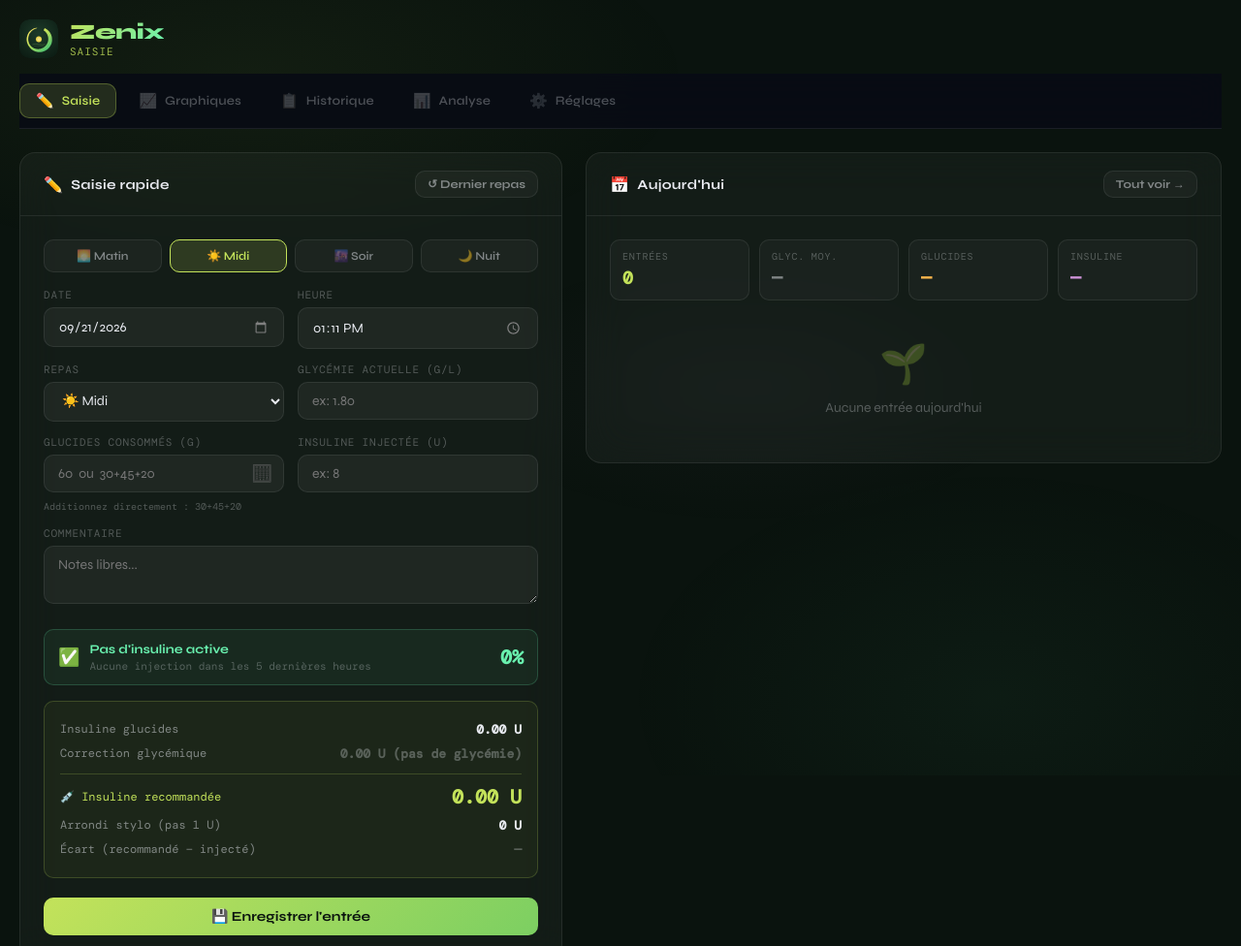
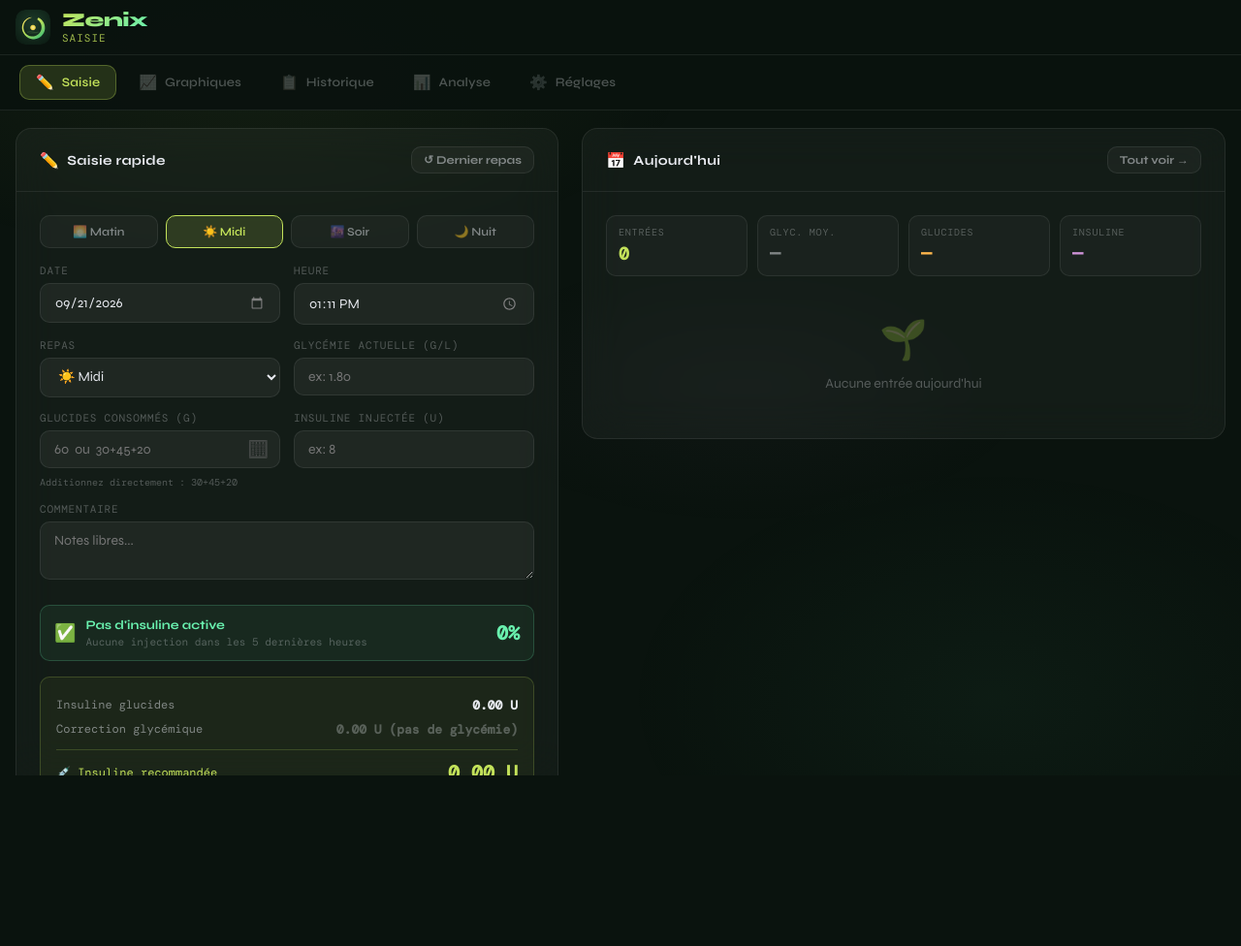
Before and after one commit to BanjoQ/ZENIX, a plain HTML site: page index.html in a window 1280 px wide. Shown: the top 976 px of the page at 97% size. After the commit the page ends 800 px from the top, so only its background shows below. Drawn offline with nearby package versions, Linux system fonts and the light colour scheme; a web font is replaced by a local one.

Commit message:
Add files via upload

```diff
--- a/index.html
+++ b/index.html
@@ -39,14 +39,32 @@
 
   * { box-sizing: border-box; margin: 0; padding: 0; }
 
+  /* Structure d'appli : en-tête et navigation fixes, seule la zone centrale défile.
+     Évite les barres qui « bougent » sur iPhone (clavier, rebond, zoom). */
+  html { height: 100%; background: var(--bg); overscroll-behavior: none; -webkit-text-size-adjust: 100%; text-size-adjust: 100%; }
   body {
     font-family: 'Syne', sans-serif;
     background: var(--bg);
     color: var(--text);
-    min-height: 100vh;
-    overflow-x: hidden;
-    padding-bottom: calc(76px + env(safe-area-inset-bottom));
-  }
+    height: 100%;
+    height: 100dvh;
+    width: 100%;
+    display: flex; flex-direction: column;
+    overflow: hidden;
+    overscroll-behavior: none;
+  }
+  .app-scroll {
+    flex: 1 1 auto; min-height: 0; position: relative; z-index: 1;
+    overflow-y: auto; overflow-x: hidden; -webkit-overflow-scrolling: touch; overscroll-behavior-y: contain;
+  }
+  .appbar {
+    flex: none; position: relative; z-index: 20;
+    padding: calc(10px + env(safe-area-inset-top)) max(16px, env(safe-area-inset-right)) 10px max(16px, env(safe-area-inset-left));
+    background: rgba(10,19,14,0.94); border-bottom: 1px solid var(--border);
+  }
+  .appbar-inner { max-width: 1400px; margin: 0 auto; }
+  .appbar .logo-icon, .appbar .logo-icon img { width: 36px !important; height: 36px !important; }
+  .appbar .logo h1 { font-size: 20px; line-height: 1.1; }
 
   body::before {
     content: '';
@@ -60,10 +78,12 @@
     z-index: 0;
   }
 
-  .container { max-width: 1400px; margin: 0 auto; padding: 0 20px; position: relative; z-index: 1; }
+  .container {
+    max-width: 1400px; margin: 0 auto; position: relative;
+    padding: 18px max(16px, env(safe-area-inset-right)) 0 max(16px, env(safe-area-inset-left));
+  }
 
   /* ---- HEADER ---- */
-  header { padding: calc(20px + env(safe-area-inset-top)) 0 16px; }
   .header-top .logo .version { text-transform: uppercase; letter-spacing: 1px; color: var(--accent); opacity: 0.8; }
   .header-top { display: flex; align-items: center; justify-content: space-between; flex-wrap: wrap; gap: 16px; }
   .logo { display: flex; align-items: center; gap: 12px; }
@@ -221,11 +241,10 @@
   }
   /* ---- NAVIGATION / PAGES ---- */
   .nav {
-    position: fixed; left: 0; right: 0; bottom: 0; z-index: 60;
+    flex: none; order: 3; position: relative; z-index: 20;
     display: grid; grid-template-columns: repeat(5, 1fr);
-    background: rgba(8,12,20,0.96); border-top: 1px solid var(--border);
-    backdrop-filter: blur(20px); -webkit-backdrop-filter: blur(20px);
-    padding: 6px 4px calc(6px + env(safe-area-inset-bottom));
+    background: #0c1811; border-top: 1px solid var(--border);
+    padding: 6px max(4px, env(safe-area-inset-right)) calc(6px + env(safe-area-inset-bottom)) max(4px, env(safe-area-inset-left));
   }
   .nav-btn {
     background: none; border: none; cursor: pointer; color: var(--text-muted);
@@ -257,9 +276,9 @@
 
   @media (min-width: 900px) {
     .nav {
-      position: sticky; top: 0; bottom: auto; left: auto; right: auto;
-      display: flex; gap: 6px; padding: 10px 0; margin-bottom: 24px;
-      border-top: none; border-bottom: 1px solid var(--border); background: rgba(8,12,20,0.9);
+      order: 0; display: flex; gap: 6px;
+      padding: 10px max(20px, calc((100% - 1400px) / 2 + 20px));
+      border-top: none; border-bottom: 1px solid var(--border); background: rgba(10,19,14,0.94);
     }
     .nav-btn { flex-direction: row; gap: 8px; padding: 9px 16px; border: 1px solid transparent; }
     .nav-btn:hover { color: var(--text); background: var(--surface); }
@@ -362,10 +381,9 @@
 
   .badge-row { display: flex; align-items: center; justify-content: space-between; flex-wrap: wrap; gap: 8px; }
 
-  @media (min-width: 900px) {
-    body { padding-bottom: env(safe-area-inset-bottom); }
-  }
   @media (max-width: 899px) {
+    /* 16 px minimum : sinon Safari iOS zoome sur le champ et la page déborde */
+    input, select, textarea, .period select { font-size: 16px !important; }
     .toast { bottom: calc(88px + env(safe-area-inset-bottom)); }
     #ios-install-banner { bottom: calc(64px + env(safe-area-inset-bottom)) !important; padding-bottom: 14px !important; }
   }
@@ -375,7 +393,6 @@
     .stats-bar { grid-template-columns: repeat(3, 1fr); }
   }
   @media (max-width: 700px) {
-    .container { padding: 0 16px; }
     .stats-bar { grid-template-columns: repeat(2, 1fr); }
     .charts-grid { grid-template-columns: 1fr; }
     .chart-wide { grid-column: auto; }
@@ -393,11 +410,9 @@
 </head>
 <body>
 
-<div class="container">
-
 <!-- HEADER -->
-  <header>
-    <div class="header-top">
+<header class="appbar">
+  <div class="header-top appbar-inner">
     <div class="logo">
       <div class="logo-icon"><img src="icon.svg" width="40" height="40" alt="" style="display:block;border-radius:10px"></div>
       <div>
@@ -417,7 +432,9 @@
   <button class="nav-btn" data-page="reglages"><span class="nav-ico">⚙️</span><span class="nav-lbl">Réglages</span></button>
 </nav>
 
-  <div id="backup-reminder" class="backup-reminder" style="display:none"></div>
+<main id="main" class="app-scroll">
+<div class="container">
+
 
   <!-- BARRE PÉRIODE (pages de données) -->
   <div class="toolbar" id="period-toolbar" style="display:none">
@@ -661,6 +678,7 @@
   <!-- PAGE RÉGLAGES -->
   <section class="page" id="page-reglages">
     <div class="stack">
+      <div id="backup-reminder" class="backup-reminder" style="display:none"></div>
     <div class="panel">
       <div class="panel-header">
         <div class="panel-title"><span class="icon">⚙️</span> Paramètres médicaux actifs</div>
@@ -694,12 +712,13 @@
         </p>
       </div>
     </div>
-      <div class="disclaimer">⚠️ Cet outil ne remplace pas un avis médical. Consultez votre médecin. — Zenix v2.3, usage personnel uniquement.</div>
+      <div class="disclaimer">⚠️ Cet outil ne remplace pas un avis médical. Consultez votre médecin. — Zenix v2.4, usage personnel uniquement.</div>
     </div>
   </section>
 
-  <div style="height:48px"></div>
-</div>
+  <div style="height:32px"></div>
+</div>
+</main>
 
 <!-- MODAL PARAMS -->
 <div class="modal-overlay" id="params-modal">
@@ -1281,7 +1300,12 @@ function setupKeypad(id) {
     if (b) keypadPress(input, b.dataset.k);
   });
 
-  input.addEventListener('focus', () => { if (keypadOn) kp.classList.add('open'); });
+  input.addEventListener('focus', () => {
+    if (!keypadOn) return;
+    kp.classList.add('open');
+    // garde le pavé visible au-dessus de la barre de navigation
+    setTimeout(() => kp.scrollIntoView({ block: 'nearest', behavior: 'smooth' }), 60);
+  });
   input.addEventListener('input', () => showCarbResult(id));
   input.addEventListener('keydown', ev => {
     if (ev.key === 'Enter') { ev.preventDefault(); if (resolveCarbs(input)) closeKeypads(); }
@@ -1952,7 +1976,7 @@ function showPage(name) {
   $('period-toolbar').style.display = PAGES[name].period ? 'flex' : 'none';
   if (name === 'graphiques') renderCharts(periodEntries());
   if (name === 'saisie') updateCalc();
-  if (changed) window.scrollTo(0, 0);
+  if (changed) $('main').scrollTop = 0;
 }
 
 function goTo(name) {
@@ -2038,6 +2062,13 @@ function init() {
   document.querySelectorAll('.nav-btn').forEach(b => b.addEventListener('click', () => goTo(b.dataset.page)));
   document.querySelectorAll('[data-goto]').forEach(b => b.addEventListener('click', () => goTo(b.dataset.goto)));
   window.addEventListener('hashchange', () => showPage(location.hash.slice(1)));
+  // iOS : après fermeture du clavier, Safari laisse parfois la page décalée → on la recale
+  document.addEventListener('focusout', () => {
+    setTimeout(() => {
+      const a = document.activeElement;
+      if (!a || !/^(INPUT|SELECT|TEXTAREA)$/.test(a.tagName)) window.scrollTo(0, 0);
+    }, 80);
+  });
   $('period-select').addEventListener('change', ev => {
     period = ev.target.value;
     try { localStorage.setItem(KEY_PERIOD, period); } catch {}
```
Also changed, not shown: 1 other file. Lines whose indentation alone changed are shown as unchanged.
